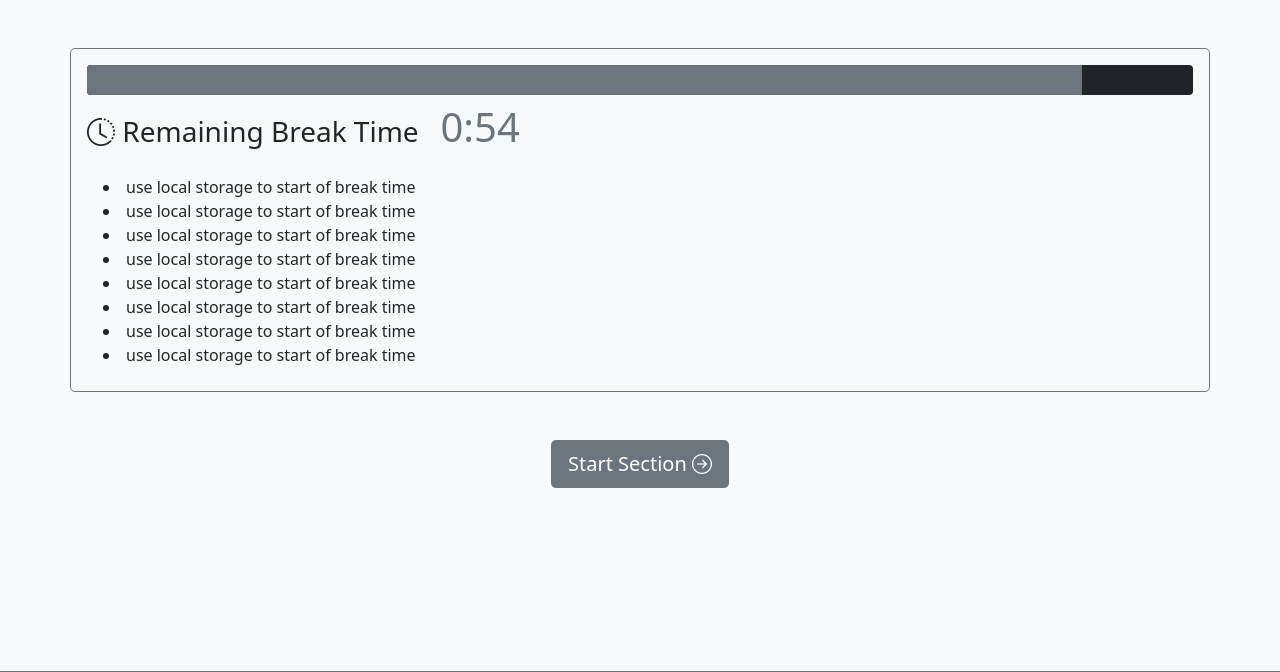
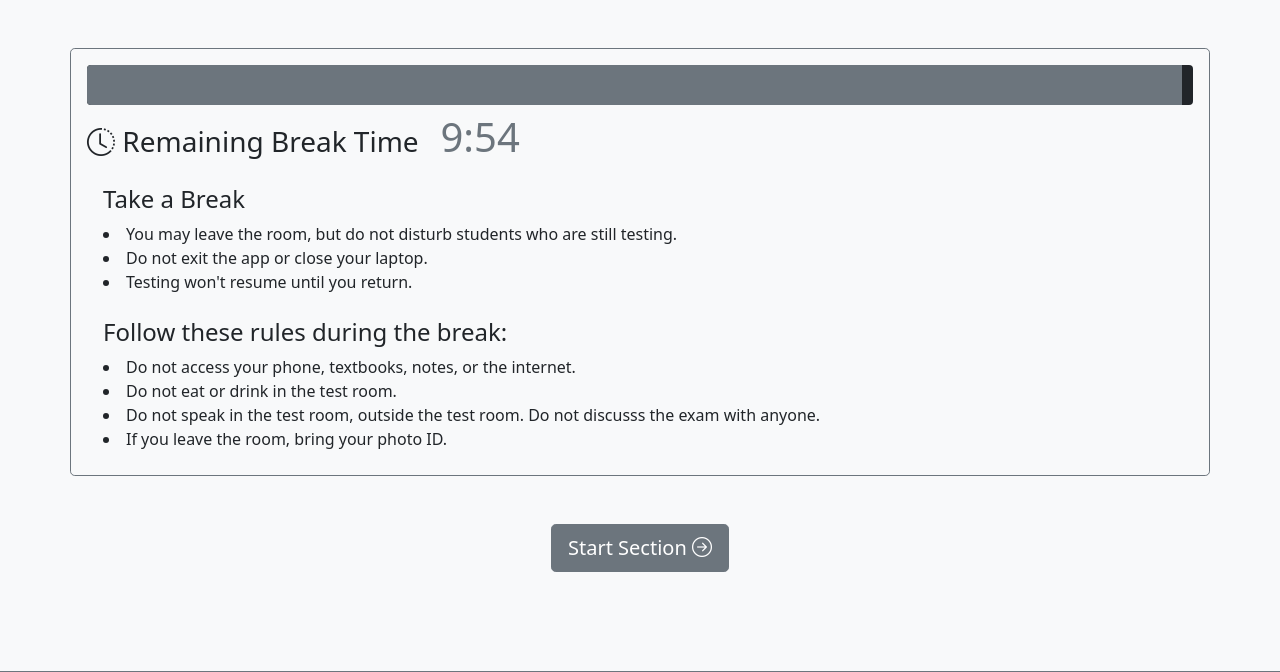
Before and after one commit to turbonium335i/pltm, a Django app: page /breakpage in a window 1280 px wide. Shown: the part 48-720 px from the top of the page. Run offline with Django 4.2, Linux system fonts and the light colour scheme; a user stored in the database is signed in; data comes from the database, SQL or seed files in the repository; both versions use the stored data as it was after the commit.

Commit message:
platinumsat e3wjon

```diff
--- a/cbtsystem/templates/cbtsystem/break.html
+++ b/cbtsystem/templates/cbtsystem/break.html
@@ -4,7 +4,7 @@
 <br>
 <div class="container border border-secondary border border-1 rounded-3 px-3" id="timebox">
 
-        <div class="progress mt-3 mb-2 bg-dark " style="height: 30px;">
+    <div class="progress mt-3 mb-2 bg-dark " style="height: 40px;">
         <div class="progress-bar bg-secondary" role="progressbar" style="width: 100%"></div>
     </div>
 
@@ -18,14 +18,21 @@
         </h3>
     </div>
     <div class="ms-3">
-            <li>use local storage to start of break time</li>
-            <li>use local storage to start of break time</li>
-            <li>use local storage to start of break time</li>
-            <li>use local storage to start of break time</li>
-            <li>use local storage to start of break time</li>
-            <li>use local storage to start of break time</li>
-            <li>use local storage to start of break time</li>
-            <li>use local storage to start of break time</li>
+        <h4>Take a Break</h4>
+        <li>You may leave the room, but do not disturb students who are still testing.</li>
+        <li>Do not exit the app or close your laptop.</li>
+
+        <li>Testing won't resume until you return.</li>
+
+
+        <br>
+        <h4>Follow these rules during the break:</h4>
+
+        <li>Do not access your phone, textbooks, notes, or the internet.</li>
+        <li>Do not eat or drink in the test room.</li>
+        <li>Do not speak in the test room, outside the test room. Do not discusss the exam with anyone.</li>
+        <li>If you leave the room, bring your photo ID.</li>
+
     </div>
     <br>
 
@@ -51,9 +58,9 @@
 
 
 
-        var breakTime = 60000
-        var currentSeconds = 60000
-        var countDownDate = (Date.now() + 60000)
+        var breakTime = 600000
+        var currentSeconds = breakTime
+        var countDownDate = (Date.now() + breakTime)
         var x = setInterval(function () {
             var now = new Date().getTime();
             var distance = countDownDate - now;
@@ -115,5 +122,6 @@
 
 
 
+
 </script>
 {% endblock %}
```
Also changed, not shown: cbtsystem/templates/cbtsystem/directions.html (+23 -13 lines), cbtsystem/templates/cbtsystem/directions2.html (+14 -9 lines), db.sqlite3. Lines whose indentation alone changed are shown as unchanged.
